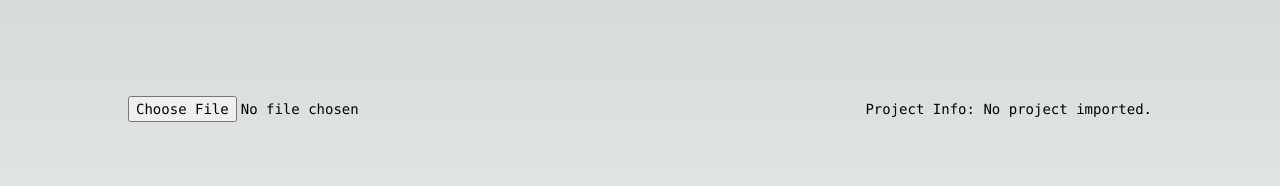
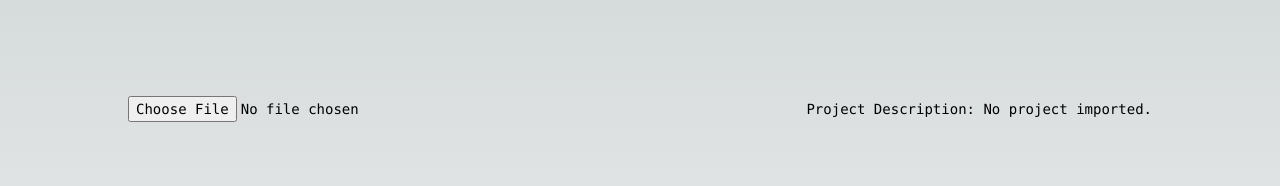
Before and after one commit to BramSrna/project_mapper, a Next.js app: page / in a window 1280 px wide. Shown: the top 186 px of the page. Built offline with nearby package versions, Linux system fonts and the light colour scheme.

Commit message:
Add clickable documentation link - Documentation specified in project file as documentationLink - Moved project description to seperate class

```diff
--- a/src/app/page.tsx
+++ b/src/app/page.tsx
@@ -1,9 +1,10 @@
 'use client';
 
 import { useState } from 'react';
+import Project from "./project";
 
 export default function Home() {
-    const [projectDescription, setProjectDescription] = useState<String>("No project imported.");
+    const [projectDescription, setProjectDescription] = useState<Project>(new Project());
 
     function handleProjectImport(event: React.ChangeEvent<HTMLInputElement>) {
         if (event.target.files === null) {
@@ -13,12 +14,12 @@ export default function Home() {
 
         var file: File = event.target.files[0];
         var fileReader: FileReader;
-        var newDescription: String = "Unable to load file.";
+        var newDescription: Project = new Project();
         fileReader = new FileReader();
         fileReader.onloadend = function(event) {
             let target = event.target;
             if ((target !== null) && (target.result !== null)) {
-                newDescription = target.result.toString();
+                newDescription.setFromJson(target.result.toString());
             }
             setProjectDescription(newDescription);
         };
@@ -29,7 +30,7 @@ export default function Home() {
         <main className="flex min-h-screen flex-col items-center justify-between p-24">
             <div className="z-10 max-w-5xl w-full items-center justify-between font-mono text-sm lg:flex">
                 <input type="file" accept=".json" onChange={e => handleProjectImport(e)}/>
-                <p>Project Info: {projectDescription}</p>
+                {projectDescription.toHtml()}
             </div>
         </main>
     )
--- /dev/null
+++ b/src/app/project.tsx
@@ -0,0 +1,37 @@
+class Project {
+    projectSet: Boolean = false;
+    documentationLink: string = "";
+
+    constructor() {}
+
+    setFromJson(jsonStr: string) {
+        let parsedJson = JSON.parse(jsonStr);
+        if (parsedJson.hasOwnProperty("documentationLink")) {
+            this.documentationLink = parsedJson["documentationLink"];
+        } else {
+            this.documentationLink = "No documentation stored in project.";
+        }
+        this.projectSet = true;
+    }
+
+    toHtml() {
+        if (!this.projectSet) {
+            return (
+                <div>
+                    <p>Project Description: No project imported.</p>
+                </div>
+            );
+        }
+
+        return (
+            <div>
+                <p>Project Description:</p>
+                <p>Documentation:
+                    <a href={this.documentationLink}> {this.documentationLink}</a>
+                </p>
+            </div>
+        )
+    }
+}
+
+export default Project;
```
Also changed, not shown: test/sample_project.json (+1 -1 lines).
